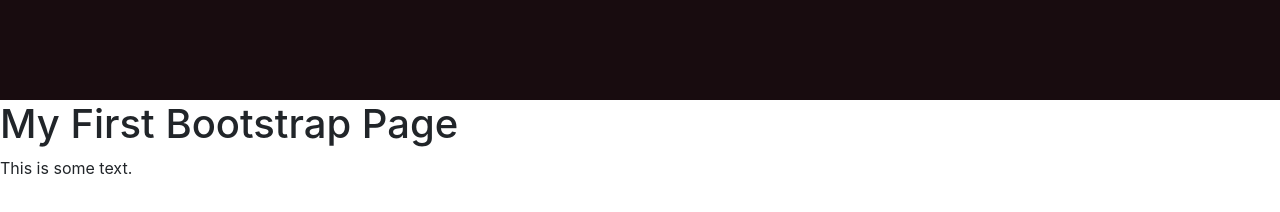
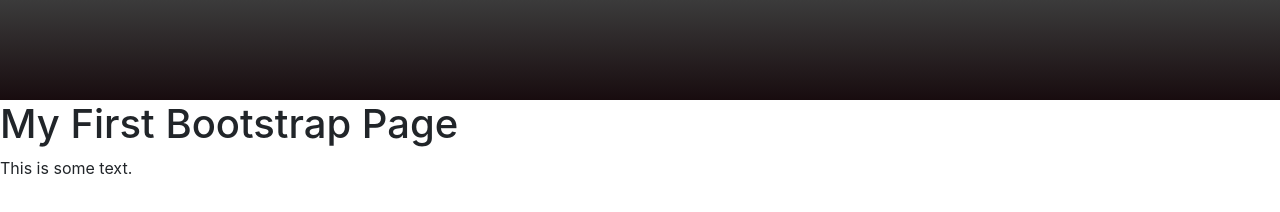
Before and after one commit to alamrezoanul/fluxit.github.io, a plain HTML site: page index.html in a window 1280 px wide. Drawn offline with nearby package versions, Linux system fonts and the light colour scheme.

Commit message:
working on flux it

```diff
--- a/css/fluxit.css
+++ b/css/fluxit.css
@@ -11,5 +11,6 @@
 .headerArea {
     width: 100%;
     height: 100px;
-    background: #180c0f;
+    /* background: #180c0f; */
+    background-image: linear-gradient(to bottom, #3b3b3b, #180c0f);
 }
```
